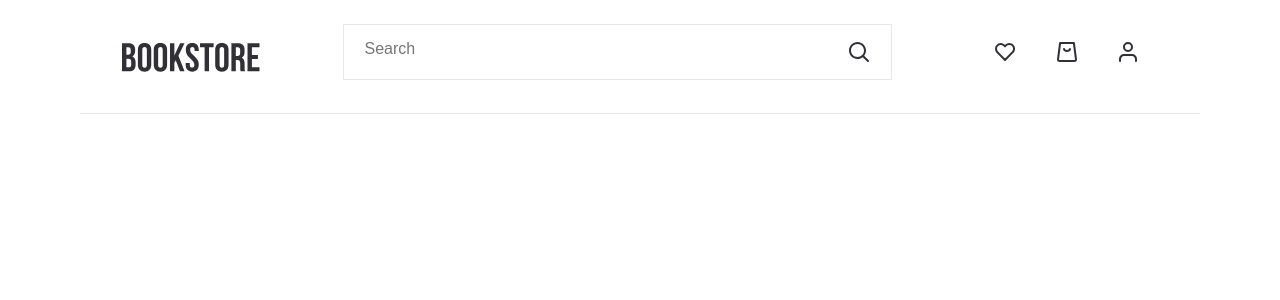
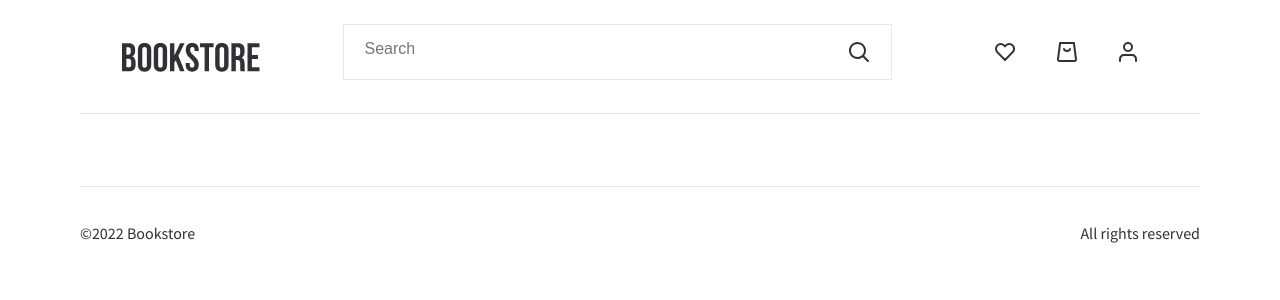
Before and after one commit to BadSolver/React-bookstore, a React (Create React App) app: page / in a window 1280 px wide. Shown: the top 300 px of the page. Built offline with nearby package versions, Linux system fonts and the light colour scheme.

Commit message:
feat(footer): add footer for MainTemplate

```diff
--- /dev/null
+++ b/src/components/Footer/Footer.tsx
@@ -0,0 +1,11 @@
+import React from 'react'
+import { Description, StyledFooter } from './style'
+
+export const Footer = () => {
+  return (
+    <StyledFooter>
+        <Description>©2022 Bookstore</Description>
+        <Description>All rights reserved</Description>
+    </StyledFooter>
+  )
+}
--- /dev/null
+++ b/src/components/Footer/index.ts
@@ -0,0 +1,3 @@
+import { Footer } from "./Footer";
+
+export { Footer };
--- /dev/null
+++ b/src/components/Footer/style.ts
@@ -0,0 +1,16 @@
+import styled from "styled-components";
+import { Colors } from "../../ui/colors";
+import { fonts } from "../../ui/typography";
+
+export const StyledFooter = styled.footer`
+  max-width: 1120px;
+  margin-top: 72px;
+  display: flex;
+  justify-content: space-between;
+  border-top: 1px solid ${Colors.Gray};
+`;
+export const Description = styled.p`
+  padding: 36px 0;
+  ${fonts.BodyRegular}
+  ${Colors.Secondary}
+`;
--- a/src/components/MainTemplate/MainTemplate.tsx
+++ b/src/components/MainTemplate/MainTemplate.tsx
@@ -1,4 +1,5 @@
 import { Outlet } from "react-router-dom";
+import { Footer } from "../Footer";
 import { Header } from "../Header/Header";
 
 export const MainTemplate = () => {
@@ -6,6 +7,7 @@
     <>
       <Header />
       <Outlet />
+      <Footer />
     </>
   );
 };
```
